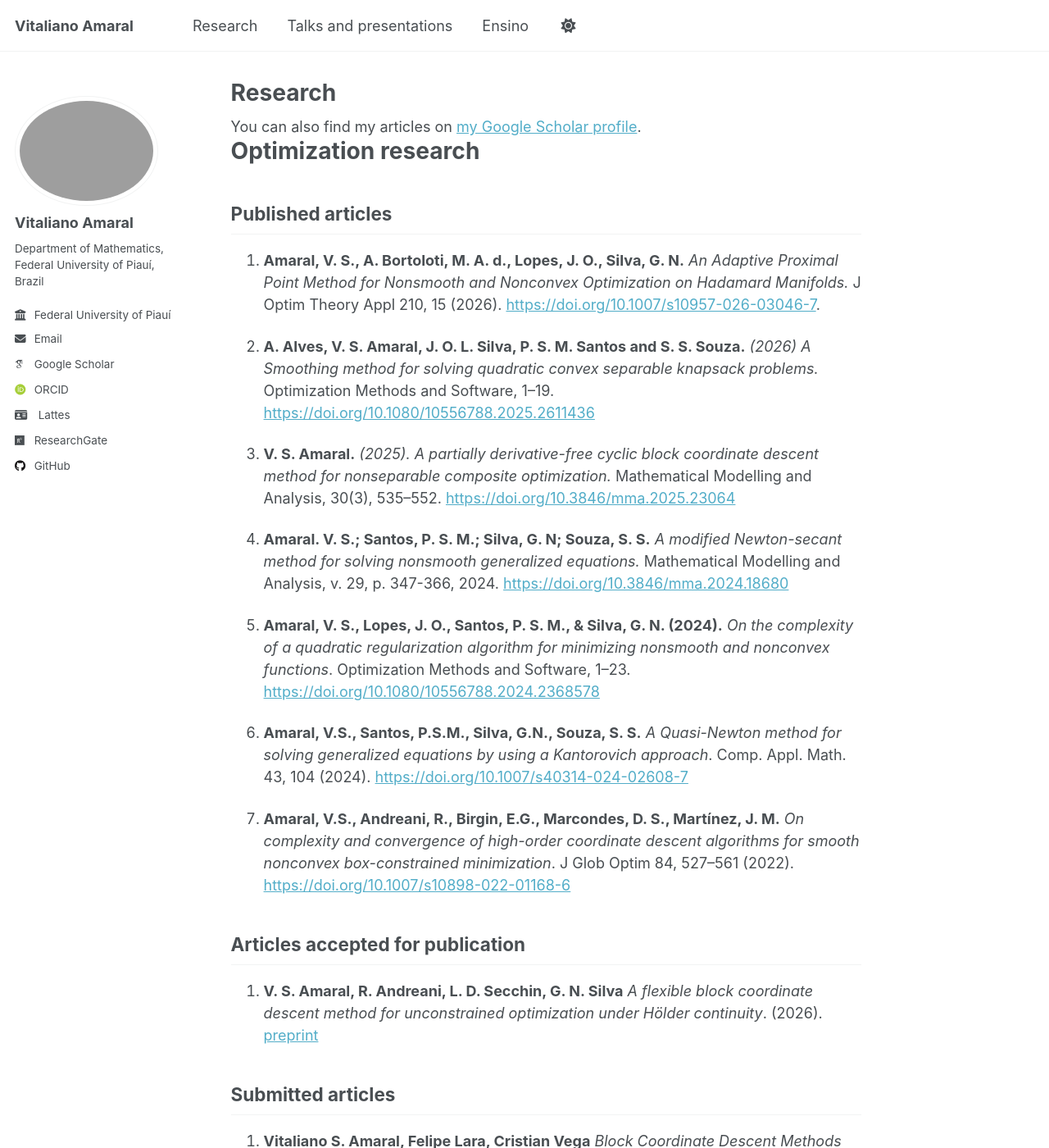
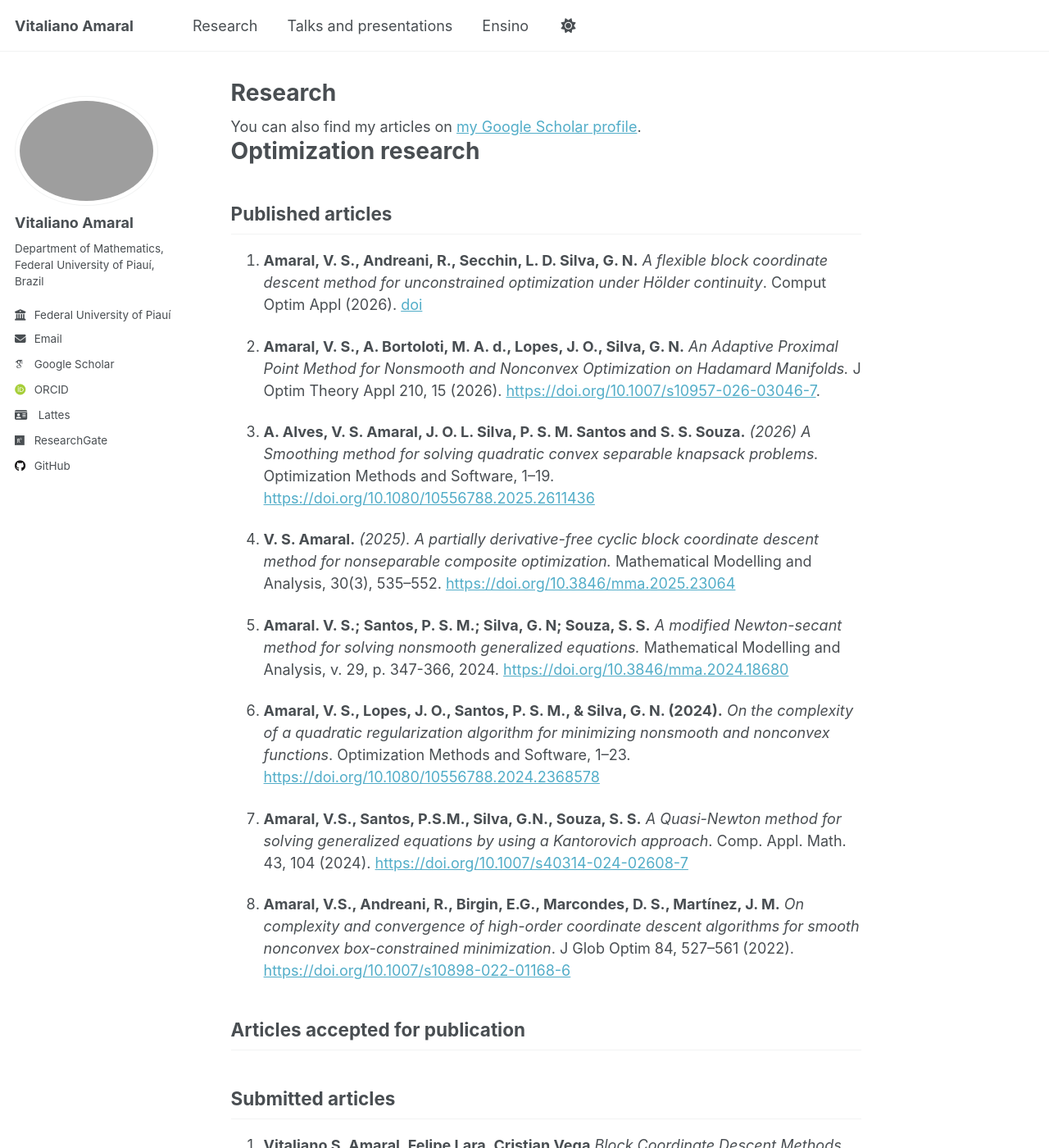
Before and after one commit to vitalianoamaral/vitalianoamaral.github.io, a Jekyll site: the page built from _pages/research.md, in a window 1280 px wide and 1400 px high. Shown: the whole window at 82% size. Built offline with Jekyll 4.4.1, drawn with Linux system fonts in a browser that asks for light colours; some web fonts are replaced; part of the change alters nothing that is shown.

Commit message:
Update research articles and add new publication
Added a new published article on block coordinate descent method and updated the list of accepted articles.

```diff
--- a/_pages/research.md
+++ b/_pages/research.md
@@ -11,6 +11,8 @@ author_profile: true
 
 # Optimization research
 ## Published articles
+
+1. **Amaral, V. S., Andreani, R., Secchin, L. D. Silva, G. N.** *A flexible block coordinate descent method for unconstrained optimization under Hölder continuity*. Comput Optim Appl (2026). [doi](https://doi.org/10.1007/s10589-026-00827-8)
 
 1. **Amaral, V. S., A. Bortoloti, M. A. d., Lopes, J. O., Silva, G. N.** *An Adaptive Proximal Point Method for Nonsmooth and Nonconvex Optimization on Hadamard Manifolds.* J Optim Theory Appl 210, 15 (2026). [https://doi.org/10.1007/s10957-026-03046-7](https://doi.org/10.1007/s10957-026-03046-7).
 
@@ -31,7 +33,7 @@ knapsack problems.* Optimization Methods and Software, 1–19. [https://doi.org/
 ## Articles accepted for publication
 
 
-1. **V. S. Amaral, R. Andreani, L. D. Secchin, G. N. Silva** *A flexible block coordinate descent method for unconstrained optimization under Hölder continuity*. (2026). [preprint](https://optimization-online.org/2026/04/a-flexible-block-coordinate-descent-method-for-unconstrained-optimization-under-holder-continuity/)
+
 
 ## Submitted articles
 
```
